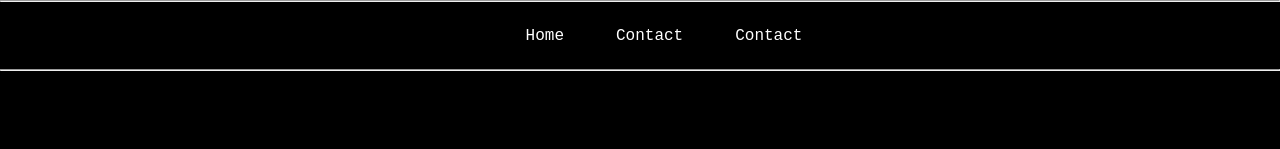
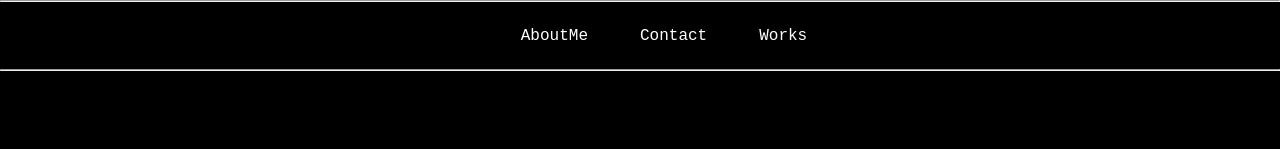
Before and after one commit to dlsathvik04/dlsathvik04.github.io, a plain HTML site: page contact.html in a window 1280 px wide. Shown: the top 149 px of the page. Drawn offline with Linux system fonts and the light colour scheme.

Commit message:
fixed minor bugs

```diff
--- a/contact.html
+++ b/contact.html
@@ -14,9 +14,9 @@
         <div class="nb">
             <nav>
                 <ul>
-                    <li><a href="index.html">Home</a></li>
+                    <li><a href="index.html">AboutMe</a></li>
                     <li><a href="contact.html">Contact</a></li>
-                    <li><a href="works.html">Contact</a></li>
+                    <li><a href="works.html">Works</a></li>
                 </ul>
             </nav>
         </div>
```
Also changed, not shown: index.html (+1 -1 lines).
